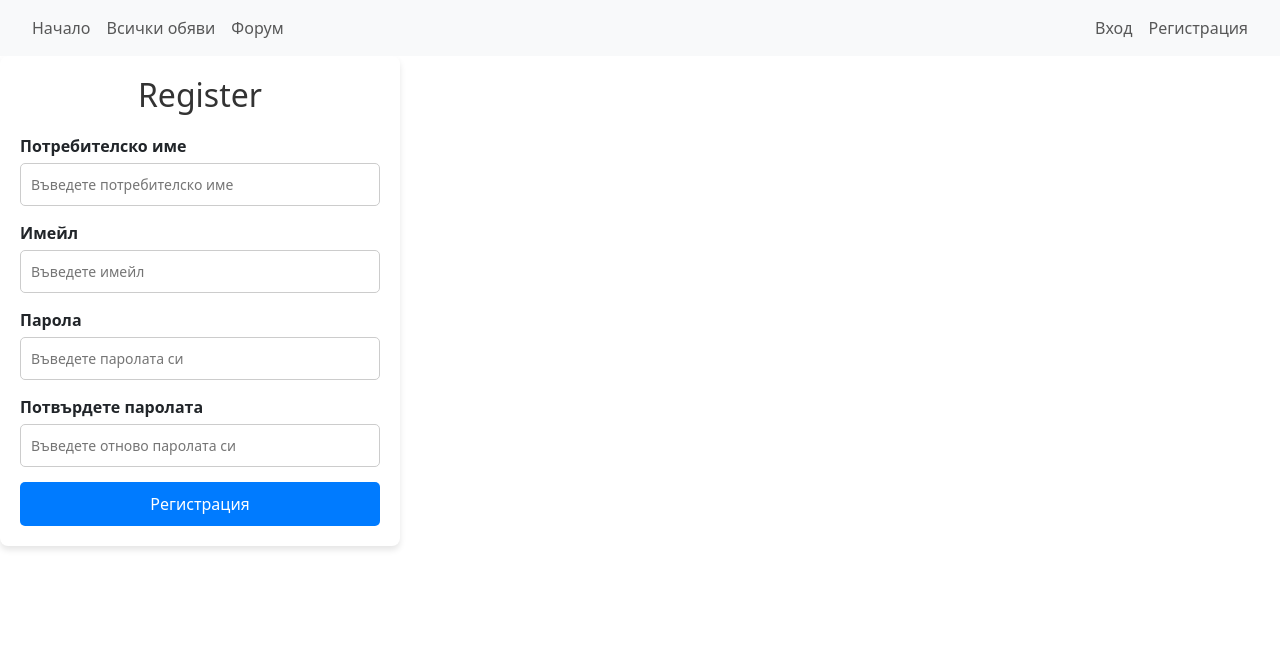
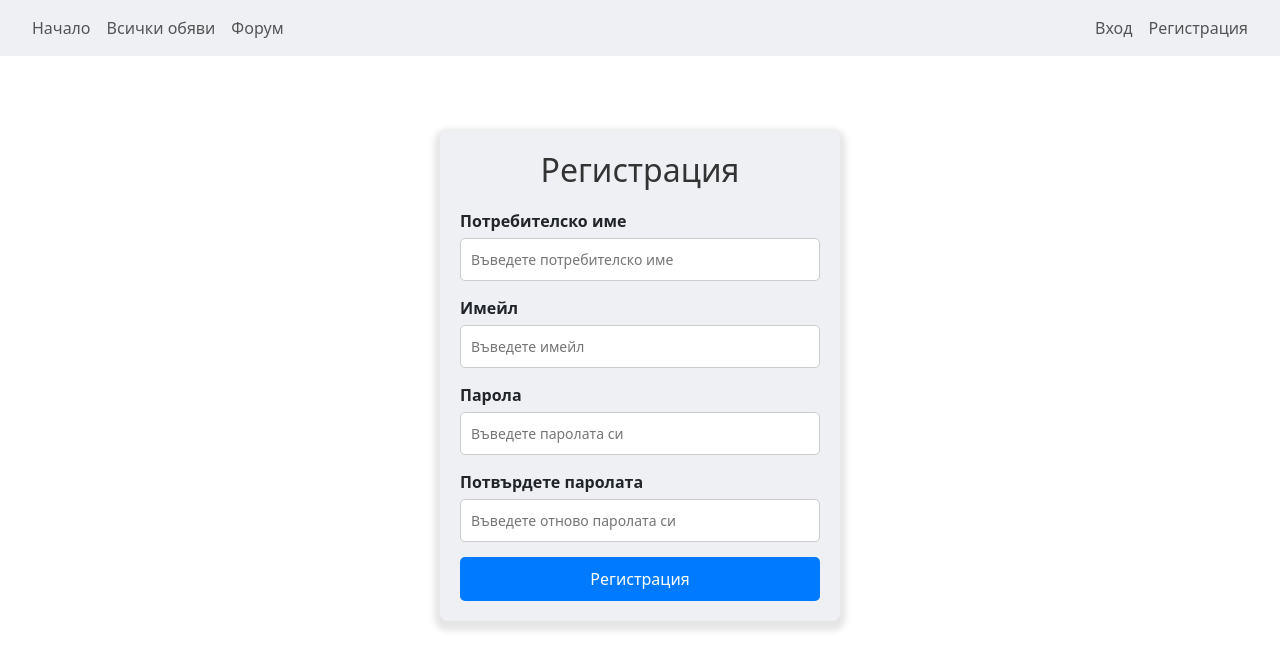
Before and after one commit to Tivanov99/Angular2024, an Angular app in the folder MobileWorld/MobileWorld/: page /registration in a window 1280 px wide. Shown: the top 670 px of the page. Built offline with nearby package versions, Linux system fonts and the light colour scheme; no server answers; the database is empty.

Commit message:
the position of the registration form has been changed - to centered, and the color of the navigation has been changed

```diff
--- a/MobileWorld/MobileWorld/src/app/nav-bar/nav-bar.component.css
+++ b/MobileWorld/MobileWorld/src/app/nav-bar/nav-bar.component.css
@@ -0,0 +1,3 @@
+.nav-bar-color{
+    background: #eff0f4;
+}
--- a/MobileWorld/MobileWorld/src/app/nav-bar/nav-bar.component.html
+++ b/MobileWorld/MobileWorld/src/app/nav-bar/nav-bar.component.html
@@ -1,4 +1,4 @@
-<nav class="navbar navbar-expand-lg bg-body-tertiary">
+<nav class="navbar navbar-expand-lg nav-bar-color">
     <div class="container-fluid">
       <div class="container-fluid" id="navbarNav">
         <ul class="navbar-nav">
--- a/MobileWorld/MobileWorld/src/app/registration/registration.component.css
+++ b/MobileWorld/MobileWorld/src/app/registration/registration.component.css
@@ -1,8 +1,8 @@
 .registration-form {
-    background: #ffffff;
+    background: #eff0f4;
     padding: 20px;
     border-radius: 8px;
-    box-shadow: 0 4px 6px rgba(0, 0, 0, 0.1);
+    box-shadow: 0 4px 6px 6px rgba(0, 0, 0, 0.1);
     width: 100%;
     max-width: 400px;
 }
@@ -52,3 +52,12 @@
 .submit-btn:hover {
     background-color: #0056b3;
 }
+
+.form-display-position {
+    display: flex;
+    justify-content: center;
+    align-items: center;
+    height: 80vh;
+    margin: 0;
+    /* background-color: #f4f4f9; */
+}
--- a/MobileWorld/MobileWorld/src/app/registration/registration.component.html
+++ b/MobileWorld/MobileWorld/src/app/registration/registration.component.html
@@ -1,5 +1,6 @@
+<div class="form-display-position">
     <form class="registration-form">
-    <h2>Register</h2>
+        <h2>Регистрация</h2>
         <div class="form-group">
             <label for="username">Потребителско име</label>
             <input type="text" id="username" name="username" placeholder="Въведете потребителско име" required>
@@ -18,3 +19,4 @@
         </div>
         <button type="submit" class="submit-btn">Регистрация</button>
     </form>
+</div>
```
Lines whose indentation alone changed are shown as unchanged.
